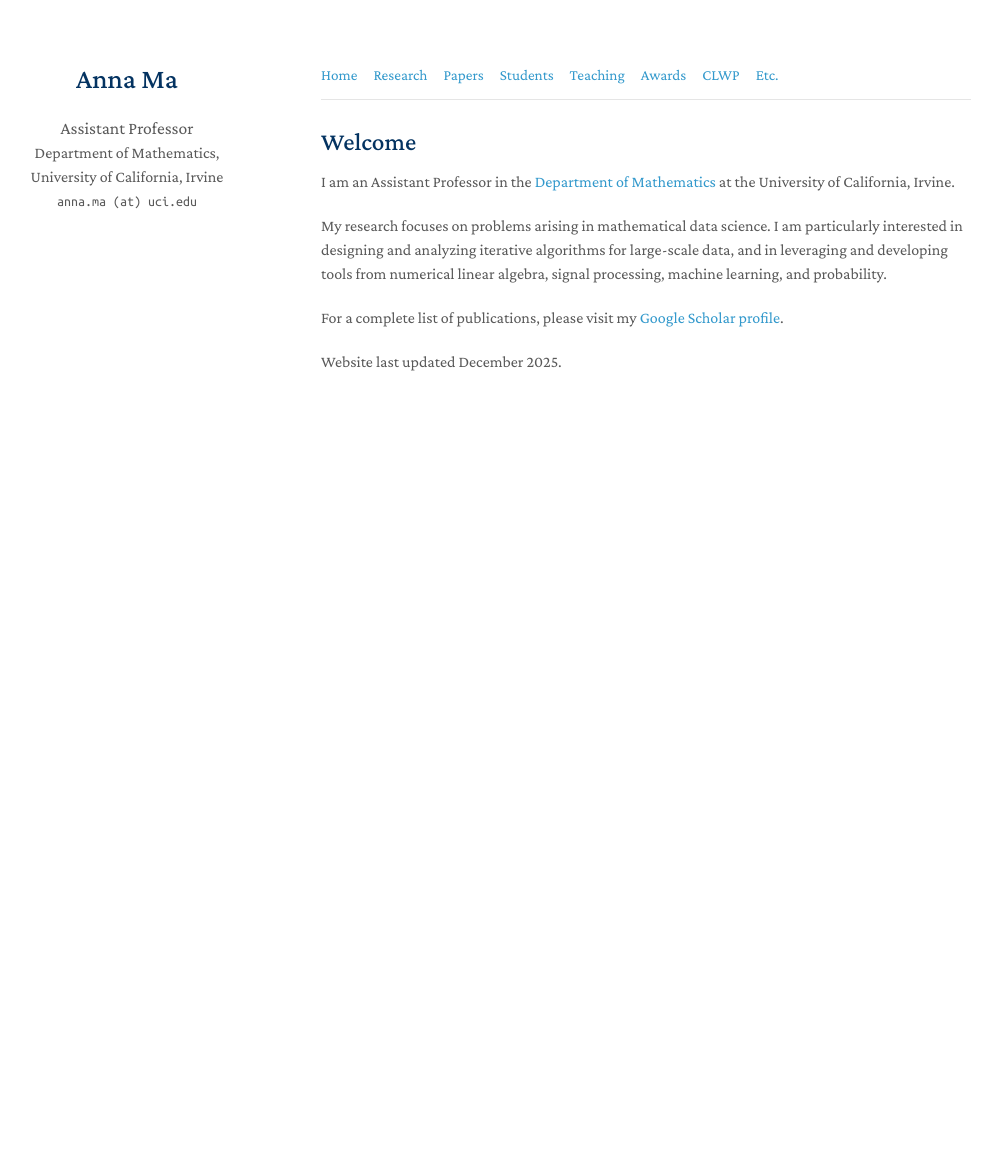
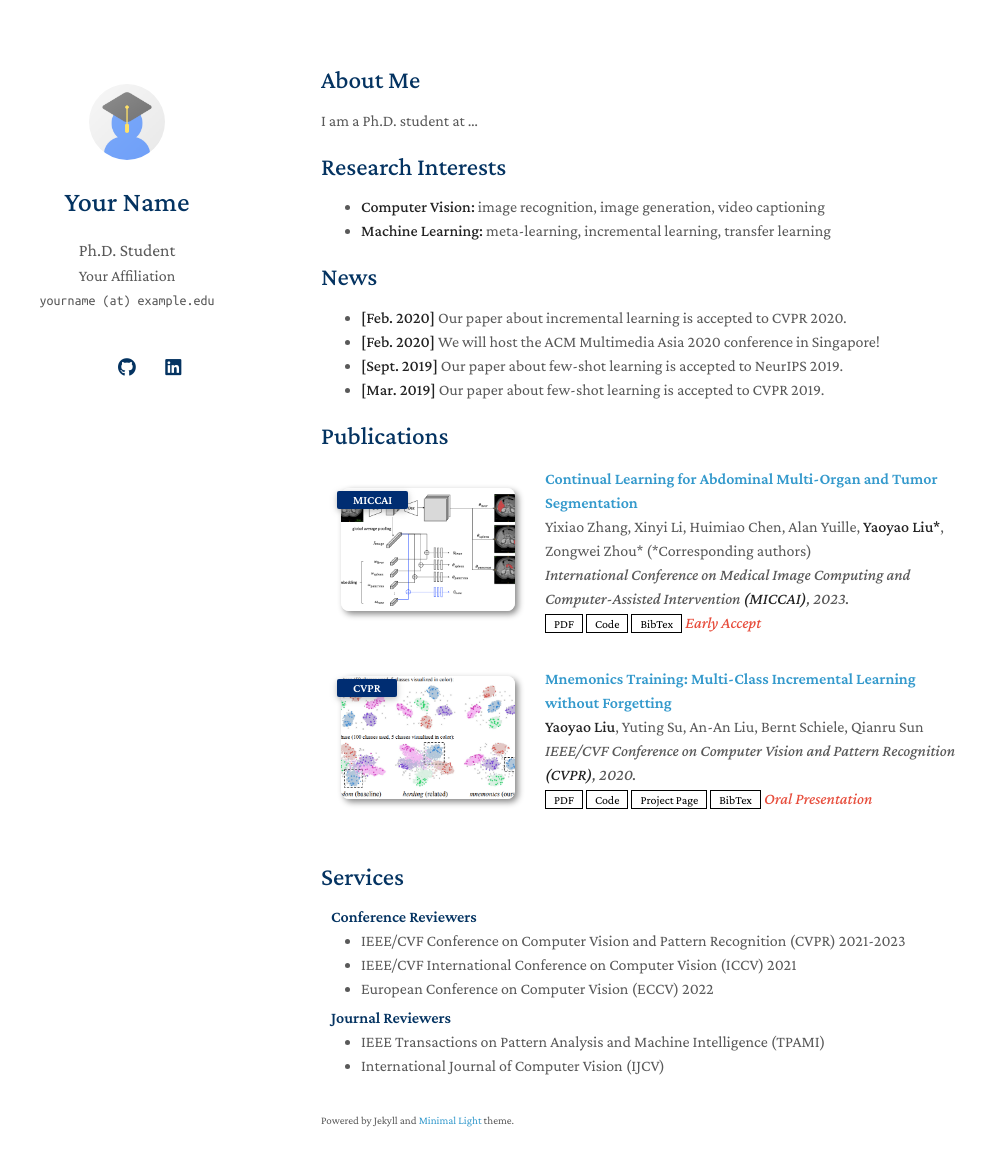
Before and after one commit to anna-math/anna-math.github.io, a Jekyll site: the page built from index.md, in a window 1280 px wide and 1201 px high. Shown: the top 1166 px of the window, without its empty margins (149-1151 px from the left). Built offline with Jekyll 4.4.1, drawn with Linux system fonts in a browser that asks for light colours; a style sheet for code colours, icons or effects is not loaded.

Commit message:
Revert "transfer from google sites"
This reverts commit 5b7f9f2df51edc0143b5f8c2e468d243de413d30.

```diff
--- a/_config.yml
+++ b/_config.yml
@@ -1,28 +1,32 @@
 # Basic Information
-title: Anna Ma
-position: Assistant Professor
-affiliation: Department of Mathematics, University of California, Irvine
-affiliation_link: https://www.math.uci.edu/
-email: anna.ma (at) uci.edu
+title: Your Name
+position: Ph.D. Student
+affiliation: Your Affiliation
+email: yourname (at) example.edu
 
 # Search Engine Optimization (SEO)
 # The following information is used to improve the website traffic from search engines, e.g., Google.
-keywords: Anna Ma, mathematics, mathematical data science, numerical linear algebra
-description: Academic website for Anna Ma, Assistant Professor of Mathematics at UC Irvine.
-canonical: https://anna-math.github.io/
+keywords: minimal light
+description: The Minimal Light is a simple and elegant jekyll theme for academic personal homepage.
+canonical: https://minimal-light-theme.yliu.me/
 
 # Links
 # If you don't need one of them, you may delete the corresponding line.
-google_scholar: https://scholar.google.com/citations?hl=en&user=o4EFl3YAAAAJ
+google_scholar: https://scholar.google.com/
+cv_link: assets/files/curriculum_vitae.pdf
+github_link: https://github.com/
+linkedin: https://www.linkedin.com/
+twitter: https://twitter.com/
 
 # Images (e.g., your profile picture and your website's favicon)
 # "favicon" and "favicon_dark" are used for the light and dark modes, respectively.
+avatar: ./assets/img/avatar.png
 favicon: ./assets/img/favicon.png
 favicon_dark: ./assets/img/favicon-dark.png
 
 # Footnote
 # You may use the option to disable the footnote, "Powered by Jekyll and Minimal Light theme."
-enable_footnote: false
+enable_footnote: true
 
 # Auto Dark Mode
 # You may use the option to disable the automatic dark theme
@@ -34,6 +38,7 @@ font: "Serif" # or "Sans Serif"
 
 # Google Analytics ID
 # Please remove this if you don't use Google Analytics
+google_analytics: UA-111540567-4
 
 # Use this project as a remote theme for GitHub Pages
 # See the guide here: https://docs.github.com/en/pages/setting-up-a-github-pages-site-with-jekyll/adding-a-theme-to-your-github-pages-site-using-jekyll
--- /dev/null
+++ b/_data/publications.yml
@@ -0,0 +1,22 @@
+main:
+
+  - title: Continual Learning for Abdominal Multi-Organ and Tumor Segmentation
+    authors: Yixiao Zhang, Xinyi Li, Huimiao Chen, Alan Yuille, <strong>Yaoyao Liu*</strong>, Zongwei Zhou* (*Corresponding authors)
+    conference_short: MICCAI
+    conference: International Conference on Medical Image Computing and Computer-Assisted Intervention <strong>(MICCAI)</strong>, 2023.
+    pdf: https://arxiv.org/pdf/2306.00988.pdf
+    code: https://github.com/MrGiovanni/ContinualLearning
+    bibtex: https://bib.yliu.me/MICCAI23.txt
+    image: ./assets/img/teaser_example_2.png
+    notes: Early Accept
+
+  - title: "Mnemonics Training: Multi-Class Incremental Learning without Forgetting"
+    authors: <strong>Yaoyao Liu</strong>, Yuting Su, An-An Liu, Bernt Schiele, Qianru Sun
+    conference_short: CVPR
+    conference: IEEE/CVF Conference on Computer Vision and Pattern Recognition <strong>(CVPR)</strong>, 2020.
+    pdf: https://arxiv.org/pdf/2002.10211.pdf
+    code: https://github.com/yaoyao-liu/class-incremental-learning/tree/main/mnemonics-training
+    page: https://class-il.mpi-inf.mpg.de/mnemonics/
+    bibtex: https://class-il.mpi-inf.mpg.de/mnemonics/
+    notes: Oral Presentation
+    image: ./assets/img/teaser_example.png
--- /dev/null
+++ b/_data/services.yml
@@ -0,0 +1,17 @@
+main:
+
+  Conference Reviewers:
+
+      - title: IEEE/CVF Conference on Computer Vision and Pattern Recognition (CVPR) 2021-2023
+        link: http://cvpr2023.thecvf.com/
+      - title: IEEE/CVF International Conference on Computer Vision (ICCV) 2021
+        link: http://iccv2021.thecvf.com/
+      - title: European Conference on Computer Vision (ECCV) 2022
+        link: https://eccv2022.ecva.net/
+
+  Journal Reviewers:
+
+      - title: IEEE Transactions on Pattern Analysis and Machine Intelligence (TPAMI)
+        link: https://www.computer.org/csdl/journal/tp
+      - title: International Journal of Computer Vision (IJCV)
+        link: https://www.springer.com/journal/11263
--- a/_layouts/homepage.html
+++ b/_layouts/homepage.html
@@ -95,18 +95,11 @@
       </header>
       <section>
 
-      <nav class="site-nav" aria-label="Primary navigation">
-        <a href="{{ '/' | relative_url }}">Home</a>
-        <a href="{{ '/research/' | relative_url }}">Research</a>
-        <a href="{{ '/papers/' | relative_url }}">Papers</a>
-        <a href="{{ '/students/' | relative_url }}">Students</a>
-        <a href="{{ '/teaching/' | relative_url }}">Teaching</a>
-        <a href="{{ '/awards/' | relative_url }}">Awards</a>
-        <a href="{{ '/clwp/' | relative_url }}">CLWP</a>
-        <a href="{{ '/etc/' | relative_url }}">Etc.</a>
-      </nav>
+      {{ content }}
 
-      {{ content }}
+      {% include publications.html %}
+
+      {% include services.html %}
 
       <br>
 
--- a/assets/css/style.scss
+++ b/assets/css/style.scss
@@ -2,24 +2,3 @@
 ---
 
 @import "minimal-light";
-
-.site-nav {
-  display: flex;
-  flex-wrap: wrap;
-  gap: .35rem 1rem;
-  margin: 0 0 1.75rem;
-  padding-bottom: .75rem;
-  border-bottom: 1px solid #e5e5e5;
-  font-size: .95rem;
-}
-
-.site-nav a { white-space: nowrap; }
-
-.research-links a {
-  display: inline-block;
-  margin: 0 .35rem .35rem 0;
-  padding: .1rem .45rem;
-  border: 1px solid #ddd;
-  border-radius: 3px;
-  font-size: .88rem;
-}
--- a/index.md
+++ b/index.md
@@ -2,12 +2,18 @@
 layout: homepage
 ---
 
-## Welcome
+## About Me
 
-I am an Assistant Professor in the [Department of Mathematics](https://www.math.uci.edu/) at the University of California, Irvine.
+I am a Ph.D. student at ...
 
-My research focuses on problems arising in mathematical data science. I am particularly interested in designing and analyzing iterative algorithms for large-scale data, and in leveraging and developing tools from numerical linear algebra, signal processing, machine learning, and probability.
+## Research Interests
 
-For a complete list of publications, please visit my [Google Scholar profile](https://scholar.google.com/citations?hl=en&user=o4EFl3YAAAAJ).
+- **Computer Vision:** image recognition, image generation, video captioning
+- **Machine Learning:** meta-learning, incremental learning, transfer learning
 
-Website last updated December 2025.
+## News
+
+- **[Feb. 2020]** Our paper about incremental learning is accepted to CVPR 2020.
+- **[Feb. 2020]** We will host the ACM Multimedia Asia 2020 conference in Singapore!
+- **[Sept. 2019]** Our paper about few-shot learning is accepted to NeurIPS 2019.
+- **[Mar. 2019]** Our paper about few-shot learning is accepted to CVPR 2019.
--- a/papers.md
+++ /dev/null
@@ -1,31 +0,0 @@
----
-layout: homepage
-permalink: /papers/
----
-
-## Papers
-
-My publications can be found on [Google Scholar](https://scholar.google.com/citations?hl=en&user=o4EFl3YAAAAJ).
-
-1. E. Lybrand, A. Ma, and R. Saab. “On the Number of Faces and Radii of Cells Induced by Gaussian Spherical Tessellations.” To appear in *Applied and Computational Harmonic Analysis*.
-2. A. Ma and D. Molitor. “Randomized Kaczmarz for Tensor Linear Systems.” *BIT Numerical Mathematics*, vol. 17, pp. 1–24, 2021.
-3. J. Haddock and A. Ma. “Greed Works: An Improved Analysis of Sampling Kaczmarz-Motzkin.” *SIAM Journal on Mathematics of Data Science*, vol. 3, no. 1, pp. 342–368, 2021.
-4. R. Grotheer, A. Ma, D. Needell, S. Li, and J. Qin. “Iterative Hard Thresholding for Low CP-rank Tensor Models.” *Linear and Multilinear Algebra*, pp. 1–17, 2021.
-5. N. Durgin, R. Grotheer, C. Huang, S. Li, A. Ma, D. Needell, and J. Qin. “A Simple Recovery Framework for Signals with Time-Varying Sparse Support.” To appear in *Proceedings of Women in Data Science and Mathematics*.
-6. J. Qin, S. Li, D. Needell, A. Ma, R. Grotheer, H. Chenxi, and N. Durgin. “Stochastic Greedy Algorithms For Multiple Measurement Vectors.” *Inverse Problems and Imaging*, vol. 15, no. 1, pp. 79–107, 2021.
-7. J. De Loera, J. Haddock, A. Ma, and D. Needell. “Data-driven Algorithm Selection in Optimization and Signal Processing.” *Annals of Mathematics and Artificial Intelligence*, vol. 89, no. 7, pp. 711–735, 2020.
-8. R. Grotheer, A. Ma, D. Needell, S. Li, and J. Qin. “Stochastic Iterative Hard Thresholding for Low-Tucker-Rank Tensor Recovery.” *Information Theory and Applications Workshop*, 2020.
-9. N. Durgin, R. Grotheer, C. Huang, S. Li, A. Ma, D. Needell, and J. Qin. “Fast Hyperspectral Diffuse Optical Imaging Method with Joint Sparsity.” *IEEE Engineering in Medicine and Biology Society*, 2019, pp. 4758–4761.
-10. S. Ravishankar, A. Ma, and D. Needell. “Analysis of Fast Structured Dictionary Learning.” *Information and Inference: A Journal of the IMA*, 2019.
-11. A. Ma, Y. Zhou, C. Rush, D. Baron, and D. Needell. “An Approximate Message Passing Framework for Side Information.” *IEEE Transactions on Signal Processing*, vol. 67, no. 12, pp. 1875–1888, 2019.
-12. N. Durgin, R. Grotheer, C. Huang, S. Li, A. Ma, D. Needell, and J. Qin. “Jointly Sparse Signal Recovery with Prior Information.” *Proceedings of the Asilomar Conference on Signals, Systems, and Computers*, 2019.
-13. N. Durgin, R. Grotheer, C. Huang, S. Li, A. Ma, D. Needell, and J. Qin. “Sparse Randomized Kaczmarz for Support Recovery of Jointly Sparse Corrupted MMV.” *Proceedings of Women in Data Science and Mathematics*, Springer, vol. 17, 2019.
-14. N. Durgin, R. Grotheer, C. Huang, S. Li, A. Ma, D. Needell, and J. Qin. “Compressed Anomaly Detection with Multiple Mixed Observations.” *Proceedings of Women in Data Science and Mathematics*, Springer, vol. 17, 2019.
-15. S. Ravishankar, A. Ma, and D. Needell. “Analysis of Fast Alternating Minimization for Unitary Dictionary Learning.” *Information Theory and Applications Workshop*, IEEE, 2018, pp. 1–9.
-16. A. Ma and D. Needell. “Adapted Stochastic Gradient Descent for Linear Systems with Missing Data.” *Numerical Mathematics: Theory, Methods, and Applications*, vol. 12, no. 1, pp. 1–20, 2018.
-17. Y. van Gennip, B. Hunter, A. Ma, D. Moyer, R. de Vera, and A. Bertozzi. “Unsupervised Record Matching with Noisy and Incomplete Data.” *International Journal of Data Science and Analytics*, 2018.
-18. A. Ma, D. Needell, and A. Ramdas. “Iterative Methods for Solving Factorized Linear Systems.” *SIAM Journal on Matrix Analysis and Applications*, vol. 39, no. 1, pp. 104–122, 2018.
-19. A. Ma and D. Needell. “A Gradient Descent Algorithm for Incomplete Linear Systems.” *Proceedings of the Asilomar Conference on Signals, Systems, and Computers*, 2018.
-20. D. Baron, A. Ma, D. Needell, C. Rush, and T. Woolf. “Conditional Approximate Message Passing with Side Information.” *Proceedings of the Asilomar Conference on Signals, Systems, and Computers*, 2017.
-21. A. Ma, D. Needell, and A. Ramdas. “Convergence Properties of the Randomized Extended Gauss-Seidel and Kaczmarz Methods.” *SIAM Journal on Matrix Analysis and Applications*, vol. 36, no. 4, pp. 1590–1604, 2015.
-22. A. Ma, A. Flenner, D. Needell, and A. Percus. “Improving Image Clustering using Sparse Text and the Wisdom of the Crowds.” *Proceedings of the Asilomar Conference on Signals, Systems, and Computers*, 2014.
--- a/research.md
+++ /dev/null
@@ -1,31 +0,0 @@
----
-layout: homepage
-permalink: /research/
----
-
-## Research
-
-My research focuses on problems arising in mathematical data science. I am particularly interested in designing and analyzing iterative algorithms for large-scale data and leveraging and developing tools in numerical linear algebra, signal processing, machine learning, and probability.
-
-Below are selected recent works. A complete list of publications is available on [Google Scholar](https://scholar.google.com/citations?hl=en&user=o4EFl3YAAAAJ).
-
-### Kaczmarz Algorithms
-
-- E. H. Bergou, S. Boucherouite, A. Dutta, X. Li, and A. Ma. “A Note on Randomized Kaczmarz Algorithm for Solving Doubly-Noisy Linear Systems.” Submitted (2023).
-- J. Haddock, A. Ma, and E. Rebrova. “On Subsampled Quantile Randomized Kaczmarz.” To appear in the 59th Allerton Conference on Communication, Control, and Computing (2023).
-- J. Haddock and A. Ma. “Greed Works: An Improved Analysis of Sampling Kaczmarz-Motzkin.” *SIAM Journal on Mathematics of Data Science* 3(1), 342–368 (2021).
-
-### Tensor Methods
-
-- R. Grotheer, S. Li, A. Ma, D. Needell, and J. Qin. “Iterative Singular Tube Hard Thresholding Algorithms for Tensor Completion.” [arXiv:2304.04860](https://arxiv.org/abs/2304.04860), submitted (2023).
-- A. Ma, D. Stöger, and Y. Zhu. “Robust recovery of low-rank matrices and low-tubal-rank tensors from noisy sketches.” [arXiv:2206.00803](https://arxiv.org/abs/2206.00803), accepted in *SIAM Journal on Matrix Analysis* (2023).
-- A. Ma and D. Molitor. “Randomized Kaczmarz for Tensor Linear Systems.” *BIT Numerical Mathematics* 62(1), 171–194 (2022). [journal](https://link.springer.com/article/10.1007/s10543-021-00877-w) · [arXiv](https://arxiv.org/abs/2108.13523)
-
-### Data Visualization
-
-- Y. Liao, H. Luo, and A. Ma. “Efficient and Robust Bayesian Selection of Hyperparameters in Dimension Reduction for Visualization.” [arXiv:2306.00357](https://arxiv.org/abs/2306.00357), submitted (2023).
-- K. Dover, Z. Cang, A. Ma, Q. Nie, and R. Vershynin. “AVIDA: Alternating Method for Visualizing and Integrating Data.” *Journal of Computational Science* (2023).
-
-### High-Dimensional Geometry
-
-- E. Lybrand, A. Ma, and R. Saab. “On the Number of Faces and Radii of Cells Induced by Gaussian Spherical Tessellations.” *Applied and Computational Harmonic Analysis* 56, 176–188 (2022).
```
Also changed, not shown: awards.md (deleted, +0 -34 lines), clwp.md (deleted, +0 -14 lines), etc.md (deleted, +0 -21 lines), students.md (deleted, +0 -26 lines), teaching.md (deleted, +0 -30 lines).
